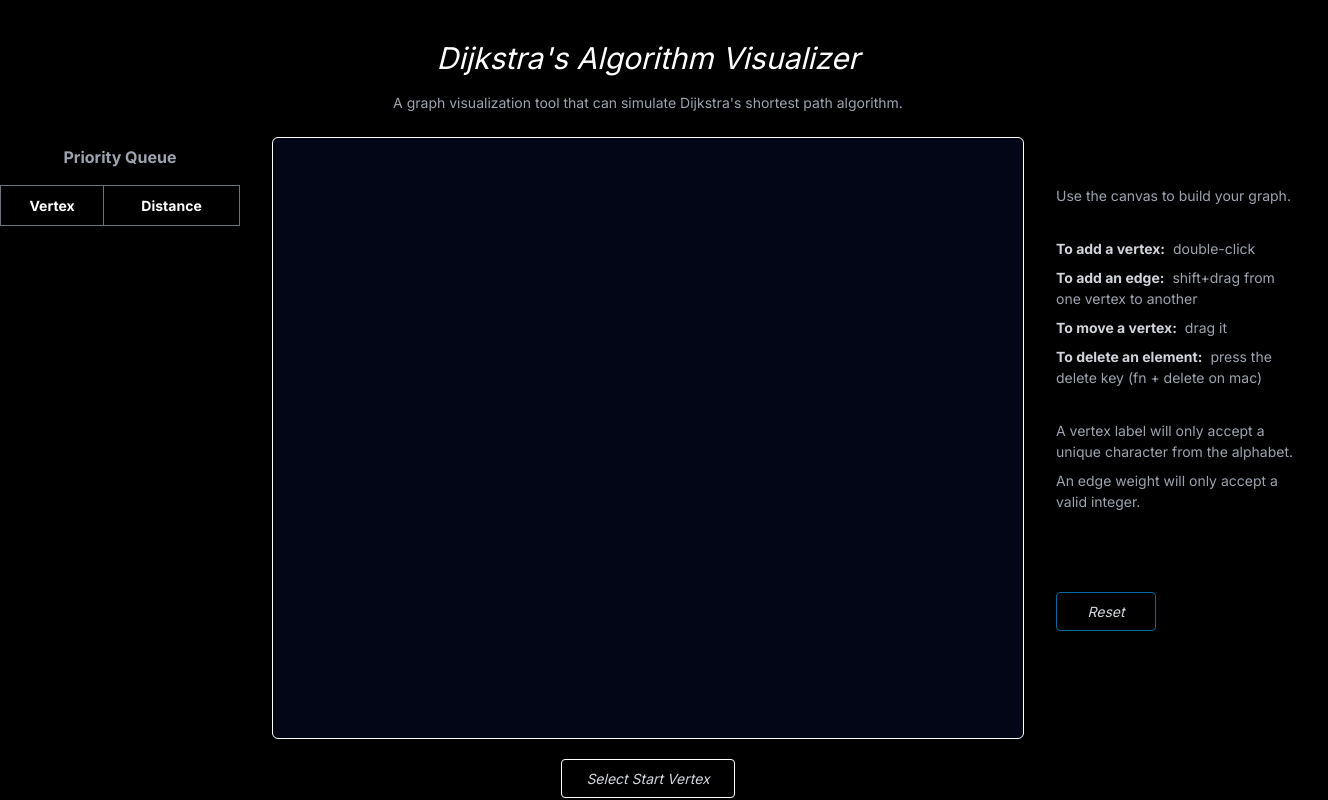
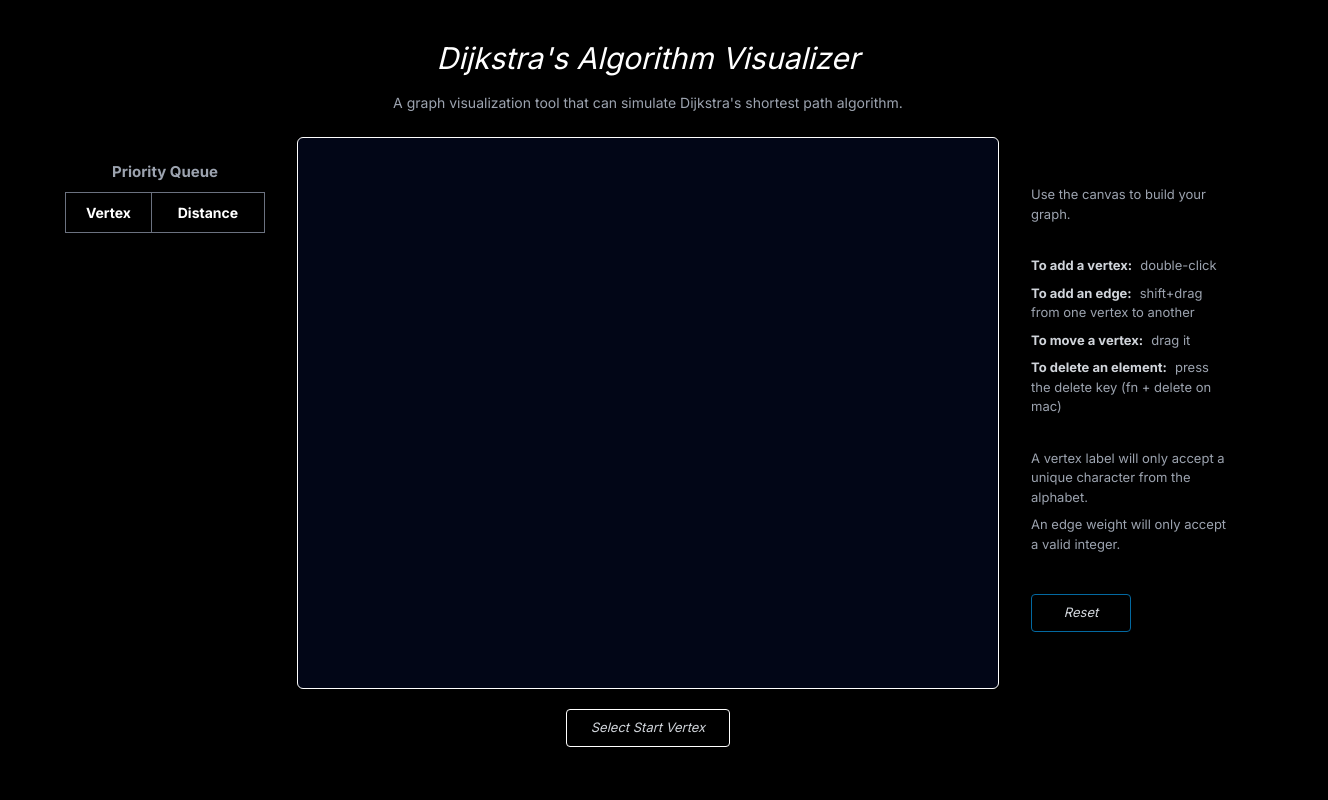
Before and after one commit to jansm04/dijkstra-visualizer, a Next.js app: page / in a window 1280 px wide. Shown: the top 800 px of the page, 1328 px wide, since content can reach past the window. Built offline with nearby package versions, Linux system fonts and the light colour scheme.

Commit message:
more resizing

```diff
--- a/src/app/canvas.tsx
+++ b/src/app/canvas.tsx
@@ -3,6 +3,8 @@ import { useDraw } from "@/hooks/useDraw"
 import Header from '@/components/header'
 import Footer from "@/components/footer"
 import Instructions from "@/components/instructions"
+import { Slider } from '@mui/base/Slider'
+
 
 export const Canvas = () => {
 
@@ -22,9 +24,9 @@ export const Canvas = () => {
         <div>
             <Header />
             <div className="flex">
-                 <div>
-                    <h1 className="my-2 text-gray-400 text-[16px] text-center font-bold">Priority Queue</h1>
-                    <table ref={pqRef} className="w-[240px] my-4 mx-8">
+                 <div className="w-[200px] my-4 mx-8">
+                    <h1 className="my-2 text-gray-400 text-[15px] text-center font-bold">Priority Queue</h1>
+                    <table ref={pqRef} className="w-full">
                         <tbody>
                             <tr className="h-10 text-[14px]">
                                 <th className="border border-gray-500">Vertex</th>
@@ -34,35 +36,35 @@ export const Canvas = () => {
                     </table>
                  </div>
                  <div>
-                    <canvas ref={canvasRef} height={600} width={750} className="border outline-none border-white bg-slate-950 rounded-md" tabIndex={0}></canvas>
+                    <canvas ref={canvasRef} height={550} width={700} className="border outline-none border-white bg-slate-950 rounded-md" tabIndex={0}></canvas>
                     <div className="text-center">
                         <div className="inline-block">
                             <button
                                 ref={selectModeRef}
-                                className="py-2 px-6 mt-5 float-left text-gray-300 italic border border-white text-center text-[14px] rounded hover:bg-slate-800">
+                                className="py-2 px-6 mt-5 float-left text-gray-300 italic border border-white text-center text-[13px] rounded hover:bg-slate-800">
                                     Select Start Vertex
                             </button>
                             <span
                                 ref={startPromptRef}
-                                className="p-2 ml-8 mt-5 float-left text-gray-300 text-[14px]"
+                                className="p-2 ml-8 mt-5 float-left text-gray-300 text-[13px]"
                                 hidden={true}>
                                     Select a vertex to <span className="text-[green]">start</span> with.
                             </span>
                             <span
                                 ref={retryPromptRef}
-                                className="p-2 ml-8 mt-5 float-left text-gray-300 text-[14px]"
+                                className="p-2 ml-8 mt-5 float-left text-gray-300 text-[13px]"
                                 hidden={true}>
                                     Please make sure all vertices have a label and all edges have a weight.
                             </span>
                             <button
                                 ref={startVisRef}
-                                className="py-2 px-6 mt-5 ml-4 float-left text-gray-300 italic border border-[green] text-center text-[14px] rounded hover:bg-slate-800"
+                                className="py-2 px-6 mt-5 ml-4 float-left text-gray-300 italic border border-[green] text-center text-[13px] rounded hover:bg-slate-800"
                                 hidden={true}>
                                     Visualize Dijkstra&apos;s Algorithm
                             </button>
                             <span
                                 ref={visPromptRef}
-                                className="p-2 mt-5 float-left text-gray-300 text-[14px]"
+                                className="p-2 mt-5 float-left text-gray-300 text-[13px]"
                                 hidden={true}>
                                     Visualizing Dijkstra&apos;s Algorithm...
                             </span>
@@ -71,13 +73,20 @@ export const Canvas = () => {
                 </div>
                 <div>
                     <Instructions />
-                    <div className="grid mx-8 text-gray-300 text-[14px]">
+                    <div className="grid mx-8 text-gray-300 text-[13px]">
                         <button ref={resetRef} className="py-2 px-4 w-[100px] italic text-center border border-sky-700 rounded hover:bg-slate-800">
                             Reset
                         </button>
                         <button ref={editRef} className="mt-3 py-2 px-4 w-[100px] italic text-center border border-yellow-700 rounded hover:bg-slate-800" hidden={true}>
                             Edit
                         </button>
+                    </div>
+                    <div>
+                        {/* <Slider
+                            aria-label="Speed"
+                            defaultValue={1}
+                            marks={marks}>
+                        </Slider> */}
                     </div>
                 </div>
 
@@ -87,3 +96,26 @@ export const Canvas = () => {
 
     )
 }
+
+const marks = [
+    {
+        value: 0.25,
+        label: '0.25x',
+      },
+      {
+        value: 0.5,
+        label: '0.5x',
+      },
+      {
+        value: 1,
+        label: '1x',
+      },
+      {
+        value: 2,
+        label: '2x',
+      },
+      {
+        value: 4,
+        label: '4x',
+      },
+]
--- a/src/components/instructions.tsx
+++ b/src/components/instructions.tsx
@@ -1,6 +1,6 @@
 const Instructions = () => {
     return (
-        <div className="mx-8 mt-12 text-gray-400 w-[240px] text-[14px]">
+        <div className="mx-8 mt-12 text-gray-400 w-[200px] text-[13px]">
             <h1 className="mb-8">Use the canvas to build your graph.</h1>
             <div className="mb-2">
                 <p className="float-left text-gray-300 mr-2 font-bold">To add a vertex:</p>
@@ -21,7 +21,7 @@ const Instructions = () => {
             <div className="mb-2 mt-8">
                 <p>A vertex label will only accept a unique character from the alphabet.</p>
             </div>
-            <div className="mb-20">
+            <div className="mb-10">
                 <p>An edge weight will only accept a valid integer.</p>
             </div>
         </div>
--- a/src/draw/draw_pq.ts
+++ b/src/draw/draw_pq.ts
@@ -3,10 +3,10 @@ import Vertex from "@/app/elements/vertex";
 
 import { RefObject } from "react";
 
-var rowStyleUnvisited = "h-10 text-center border text-[14px] bg-none";
-var rowStyleVisited = "h-10 text-center border text-gray-400 text-[14px] bg-none";
-var rowStyleHighlighted = "h-10 relative text-center text-[14px] bg-[#fffb002c]";
-var rowStyleCurrent = "h-10 relative text-center text-[14px] bg-sky-950";
+var rowStyleUnvisited = "h-10 text-center border text-[13px] bg-none";
+var rowStyleVisited = "h-10 text-center border text-gray-400 text-[13px] bg-none";
+var rowStyleHighlighted = "h-10 relative text-center text-[13px] bg-[#fffb002c]";
+var rowStyleCurrent = "h-10 relative text-center text-[13px] bg-sky-950";
 var cellStyle = "border border-gray-500";
 
 export const addPQVisualizer = (
```
